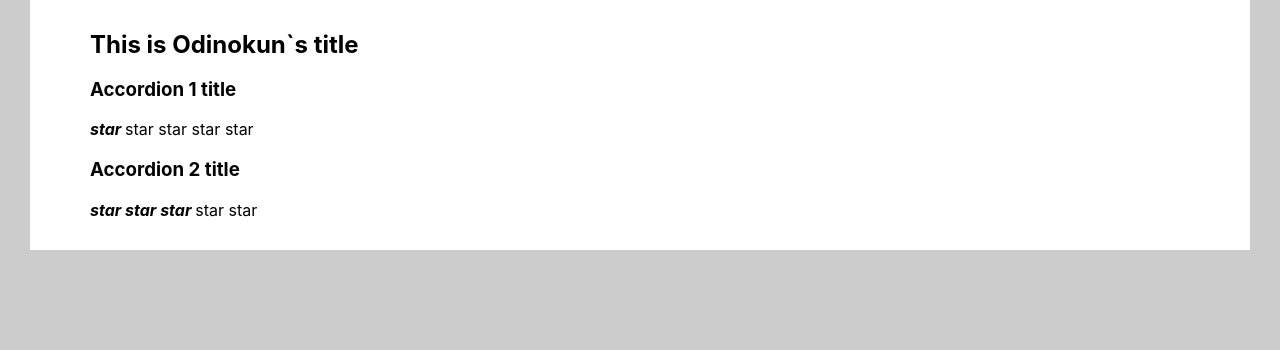
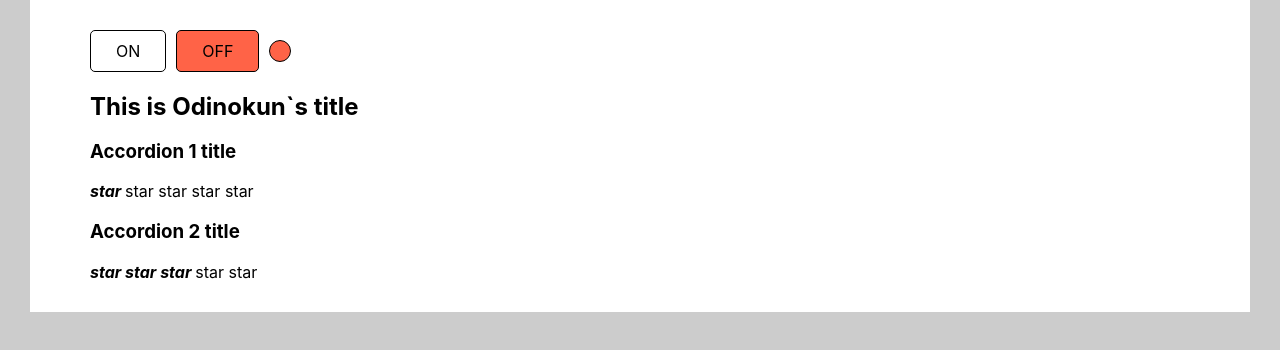
Before and after one commit to Odinokun/react-in-great-detail, a React (Create React App) app: page / in a window 1280 px wide. Shown: the top 350 px of the page. Built offline with nearby package versions, Linux system fonts and the light colour scheme.

Commit message:
did onOff btns

```diff
--- a/src/App.tsx
+++ b/src/App.tsx
@@ -2,10 +2,13 @@
 import './App.css';
 import {Accordion} from "./components/Accordion/Accordion";
 import {Rating} from "./components/Rating/Rating";
+import {OnOff} from "./components/OnOff/OnOff";
 
 function App() {
     return (
         <div className="App">
+            <OnOff on={false}/>
+
             <PageTitle title={'This is Odinokun`s title'}/>
             <Accordion
                 titleValue={'Accordion 1 title'}
--- /dev/null
+++ b/src/components/OnOff/OnOff.tsx
@@ -0,0 +1,42 @@
+import React from "react";
+
+type PropsType = {
+    on: boolean
+}
+
+export const OnOff = (props: PropsType) => {
+    const wrapStyle={
+        display: 'flex',
+        alignItems: 'center',
+        marginBottom: '20px'
+    }
+    const onStyle={
+        borderRadius: '5px',
+        border: '1px solid #000',
+        marginRight: '10px',
+        padding: '10px 25px',
+        background: props.on ? 'green' : 'white'
+    }
+    const offStyle={
+        borderRadius: '5px',
+        border: '1px solid #000',
+        marginRight: '10px',
+        padding: '10px 25px',
+        background: props.on ? 'white' : 'tomato'
+    }
+    const indicatorStyle={
+        width: '20px',
+        height: '20px',
+        borderRadius: '50%',
+        border: '1px solid #000',
+        background: props.on ? 'green' : 'tomato'
+    }
+
+    return (
+        <div style={wrapStyle}>
+            <div style={onStyle}>ON</div>
+            <div style={offStyle}>OFF</div>
+            <div style={indicatorStyle}></div>
+        </div>
+    )
+}
```
